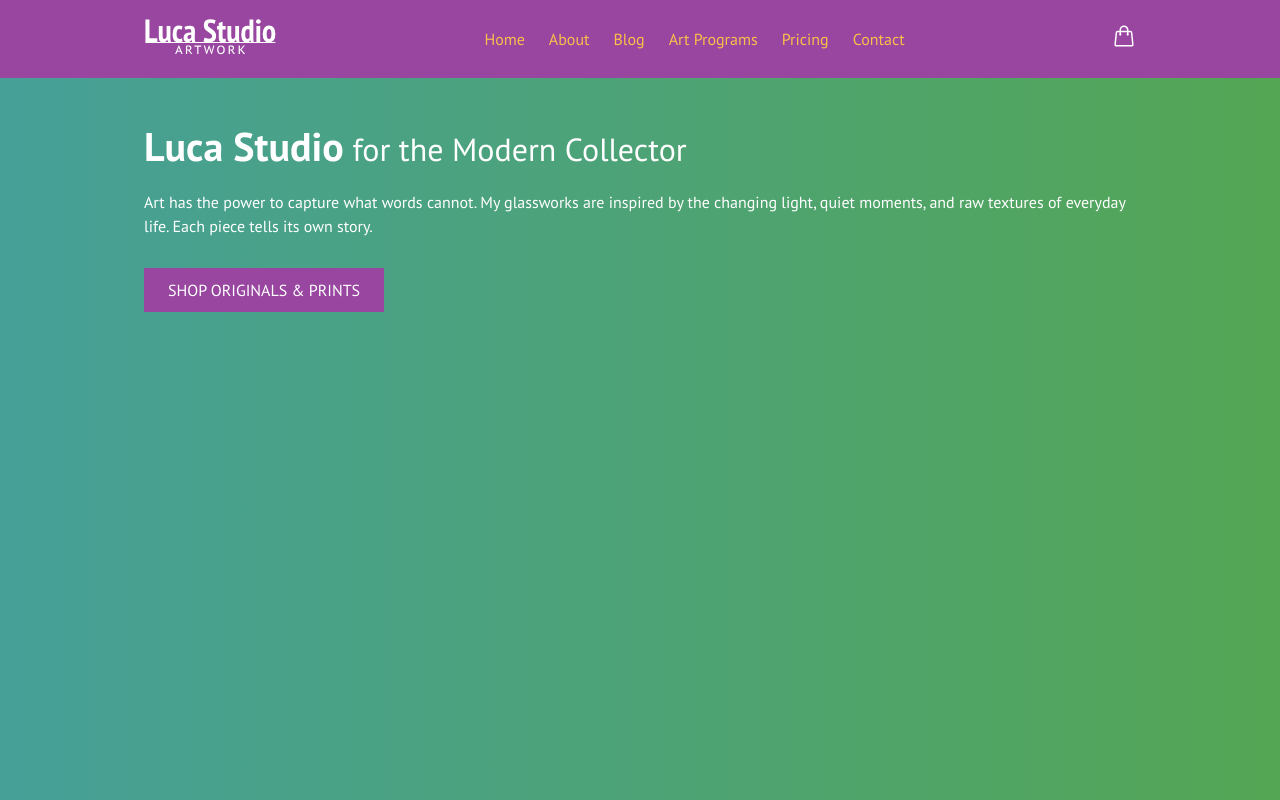
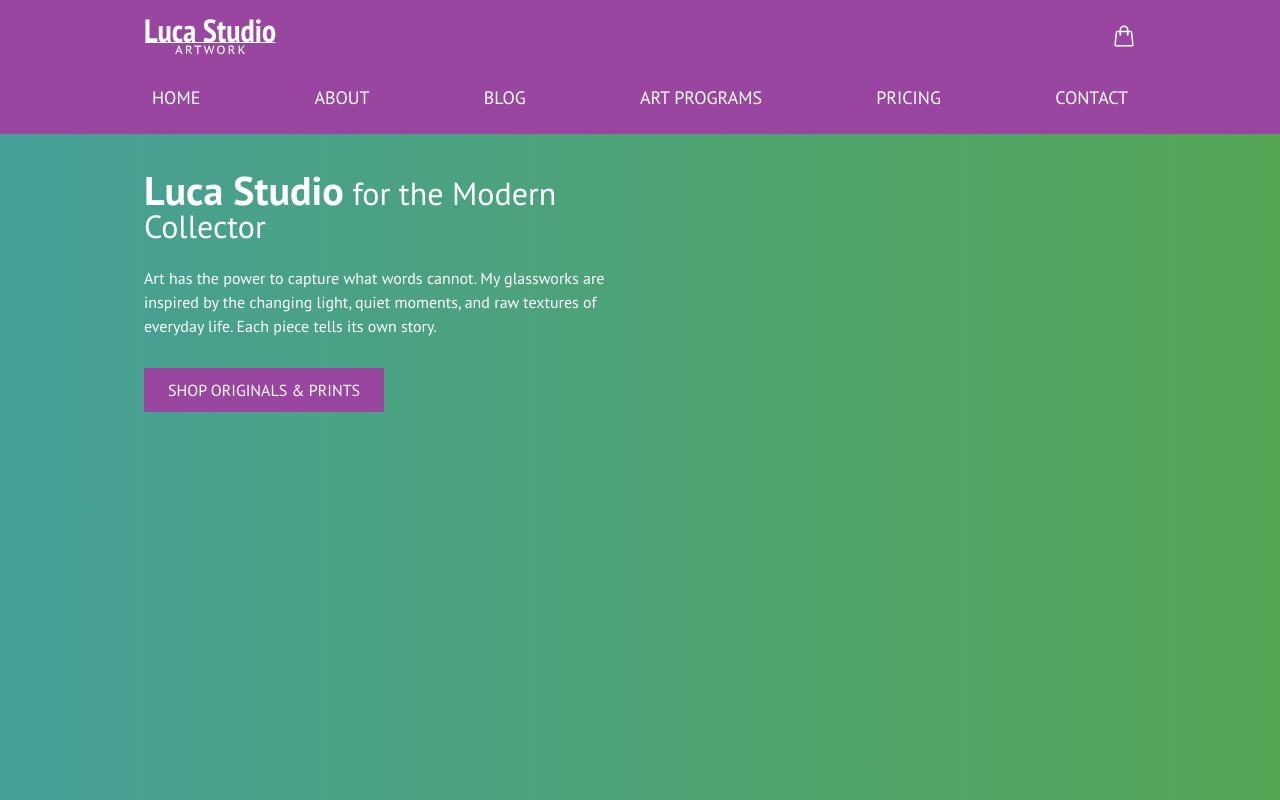
Before and after one commit to dmit-1530/assignment5-ImAnOvoshch, a plain HTML site: page index.html in a window 1280 px wide. Drawn offline with Linux system fonts and the light colour scheme.

Commit message:
Styled media query for tablet (medium) width

```diff
--- a/css/styles.css
+++ b/css/styles.css
@@ -13,8 +13,12 @@ body {
 
 .inner-container {
     margin: 0 auto;
-    max-width: 1820px;
+    max-width: 113.75rem;
     padding: 0 1rem;
+}
+
+main section.inner-container {
+    padding-top: 0;
 }
 
 /* Typography */
@@ -88,19 +92,35 @@ header div.inner-container {
 /* Navigation */
 
 .menu li a {
-    color: #FCBF49;
+    color: #FFF;
+    font-size: 1.125rem;
+    font-style: normal;
+    font-weight: 400;
+    line-height: 3.5rem;
+    text-transform: uppercase;
     text-decoration: none;
+    text-decoration: none;
+    text-align: center;
     display: block;
 }
 
+.menu li {
+    border-bottom: 1px solid #CECBCB;
+}
+
+.menu li:first-of-type {
+    border-top: 1px solid #CECBCB;
+}
+
 .menu li a:hover,
+.menu li a:focus,
 .menu li a:active {
     background-color: #A258A9;
 }
 
 header nav {
     position: absolute;
-    top: 4.125rem;
+    top: 4.9375rem;
     left: 0;
     width: 100vw;
     background-color: #9846A0;
@@ -109,13 +129,18 @@ header nav {
     transition: max-height 0.7s ease-in-out;
 }
 
+/* Has to have higher specificity to override reset.css */
+header div nav ul.menu {
+    padding: 0 1rem 2.5rem 1rem;
+}
+
 .show-nav {
     max-height: 100vh;
 }
 
 /* Media Queries */
 
-@media screen and (min-width: 37.5rem) {
+@media screen and (min-width: 48.75rem) {
     .inner-container {
         max-width: 64rem;
         margin: 0 auto;
@@ -128,8 +153,6 @@ header nav {
 
     header nav {
         position: static;
-        /* Return nav to html from position absolute */
-        width: auto;
         max-height: unset;
         overflow: visible;
     }
@@ -139,12 +162,32 @@ header nav {
         display: flex;
         align-items: center;
         justify-content: space-between;
-        gap: 1.5rem;
+        flex-wrap: wrap;
     }
 
-    .menu a:hover,
-    .menu a:active {
-        background-color: unset;
-        color: #F77F00;
+    .menu li a {
+        padding: 0 .5rem;
+        border-radius: .3125rem;
+    }
+
+    header div nav ul.menu {
+        padding: .5rem 0;
+    }
+
+    .menu li,
+    .menu li:first-of-type {
+    border: none;
+    }
+
+    header div.inner-container {
+        padding-bottom: 0;
+    }
+
+    header {
+        margin-bottom: 2.25rem;
+    }
+
+    main section.inner-container div {
+        max-width: 30.5rem;
     }
 }
--- a/index.html
+++ b/index.html
@@ -38,6 +38,12 @@
                     <path d="M1.4 26.5h130" stroke="#fff"/>
                 </svg>
             </a>
+            <a href="#" class="shopping-bag">
+                <svg fill="none" xmlns="http://www.w3.org/2000/svg" viewBox="0 0 24 24">
+                    <title>Shopping Bag Icon</title>
+                    <path d="M15.75 10.5V6a3.75 3.75 0 0 0-7.5 0v4.5m11.356-1.993 1.263 12c.07.665-.45 1.243-1.119 1.243H4.25a1.126 1.126 0 0 1-1.12-1.243l1.264-12A1.125 1.125 0 0 1 5.513 7.5h12.974c.576 0 1.059.435 1.119 1.007M8.625 10.5a.375.375 0 1 1-.75 0 .375.375 0 0 1 .75 0m7.5 0a.375.375 0 1 1-.75 0 .375.375 0 0 1 .75 0" stroke="#fff" stroke-width="1.5" stroke-linecap="round" stroke-linejoin="round"/>
+                </svg>
+            </a>
             <nav>
                 <ul class="menu">
                     <li><a href="#">Home</a></li>
@@ -48,20 +54,16 @@
                     <li><a href="#">Contact</a></li>
                 </ul>
             </nav>
-            <a href="#" class="shopping-bag">
-                <svg fill="none" xmlns="http://www.w3.org/2000/svg" viewBox="0 0 24 24">
-                    <title>Shopping Bag Icon</title>
-                    <path d="M15.75 10.5V6a3.75 3.75 0 0 0-7.5 0v4.5m11.356-1.993 1.263 12c.07.665-.45 1.243-1.119 1.243H4.25a1.126 1.126 0 0 1-1.12-1.243l1.264-12A1.125 1.125 0 0 1 5.513 7.5h12.974c.576 0 1.059.435 1.119 1.007M8.625 10.5a.375.375 0 1 1-.75 0 .375.375 0 0 1 .75 0m7.5 0a.375.375 0 1 1-.75 0 .375.375 0 0 1 .75 0" stroke="#fff" stroke-width="1.5" stroke-linecap="round" stroke-linejoin="round"/>
-                </svg>
-            </a>
         </div>
     </header>
     <main>
         <section class="inner-container">
-            <h1><span>Luca Studio</span> for the Modern Collector</h1>
-            <p>Art has the power to capture what words cannot. My glassworks are inspired by the changing light, quiet
-                moments, and raw textures of everyday life. Each piece tells its own story.</p>
-            <a href="#" class="btn">Shop Originals & Prints</a>
+            <div>
+                <h1><span>Luca Studio</span> for the Modern Collector</h1>
+                <p>Art has the power to capture what words cannot. My glassworks are inspired by the changing light, quiet
+                    moments, and raw textures of everyday life. Each piece tells its own story.</p>
+                <a href="#" class="btn">Shop Originals & Prints</a>
+            </div>
         </section>
     </main>
 
```
